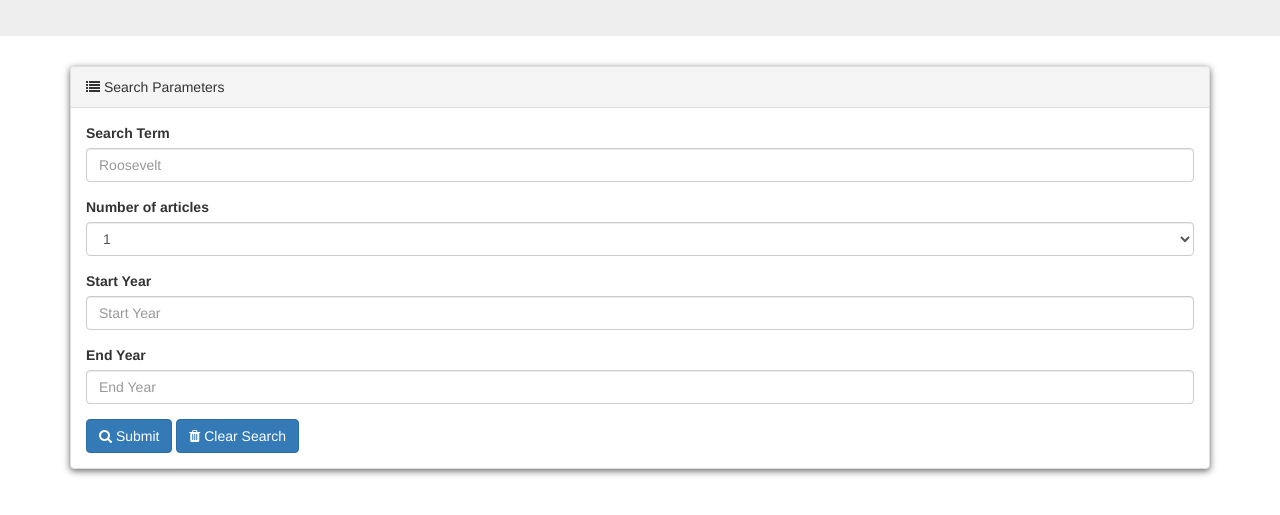
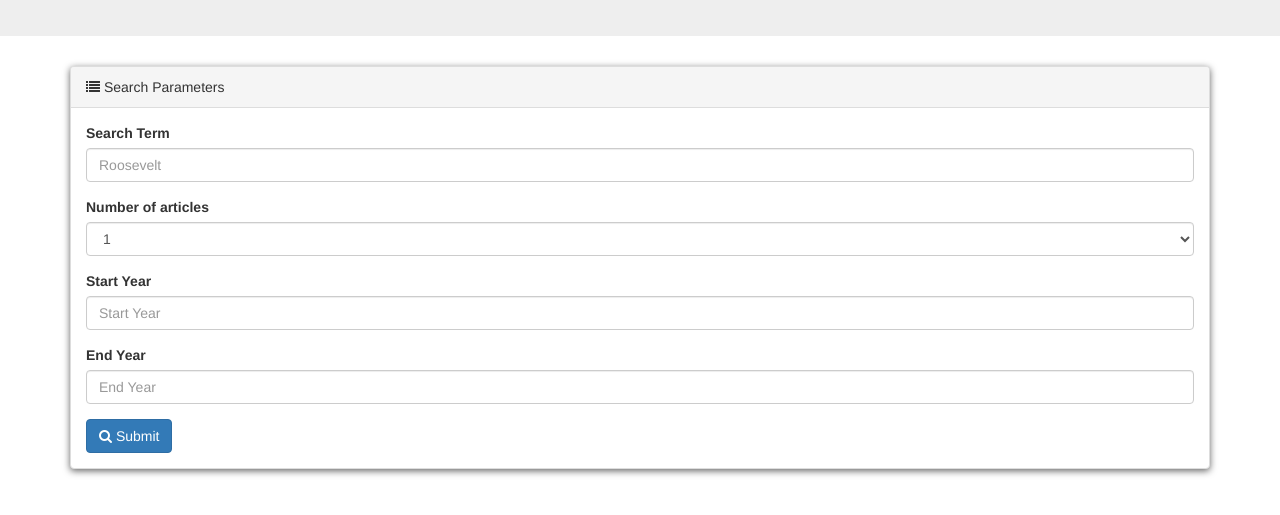
Before and after one commit to mmason33/NewYorkTimes, a plain HTML site: page index.html in a window 1280 px wide. Shown: the part 159-674 px from the top of the page. Drawn offline with nearby package versions, Linux system fonts and the light colour scheme.

Commit message:
removed clear button

```diff
--- a/index.html
+++ b/index.html
@@ -47,7 +47,6 @@
 									<input id="end-year" type="" name="" class="form-control" placeholder="End Year">
 								</div>
 									<button type="submit" class="btn search-btn btn-primary"><i class="fa fa-search" aria-hidden="true"></i> Submit</button>
-									<button class="btn clear-btn btn-primary"><i class="fa fa-trash" aria-hidden="true"></i> Clear Search</button>
 							</form>
 						</div>
 					</div>
```
